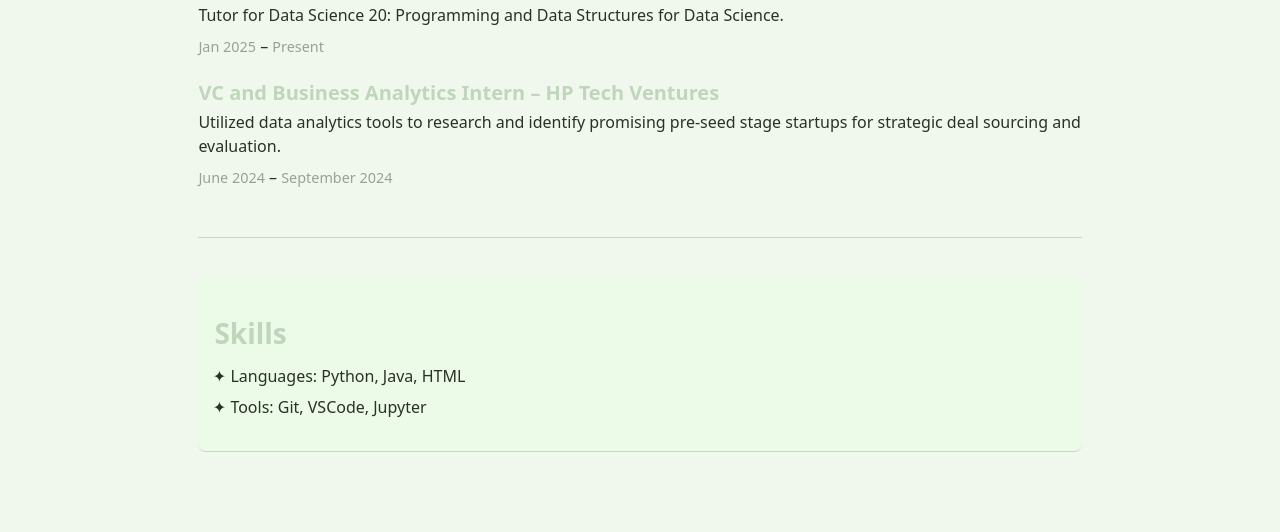
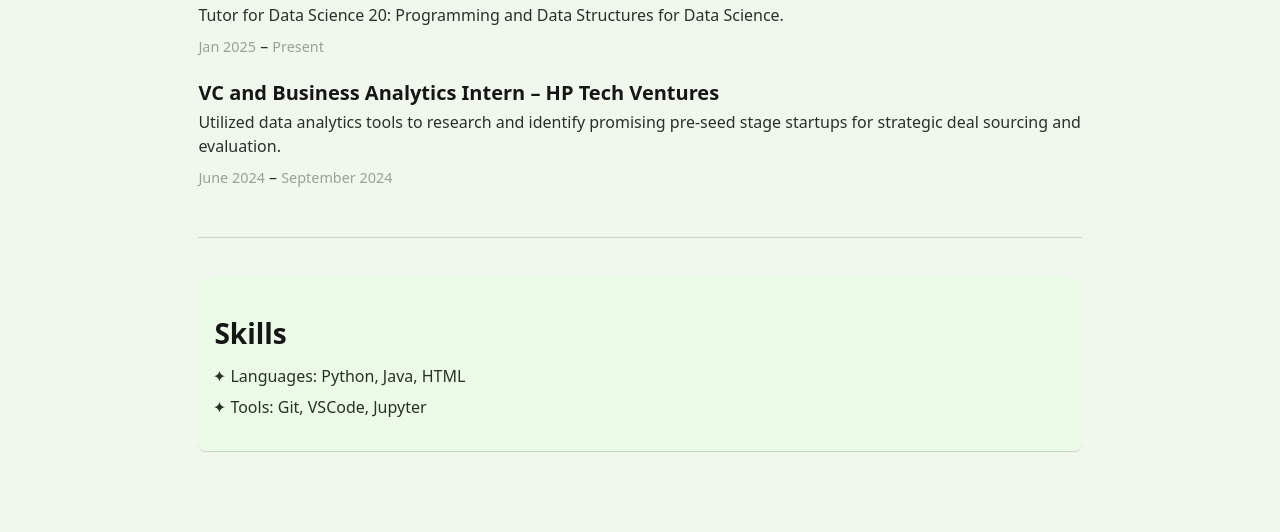
Before and after one commit to karinashah/lab1-portfolio, a plain HTML site: page resume/index.html in a window 1280 px wide. Shown: the part 533-1065 px from the top of the page. Drawn offline with Linux system fonts and the light colour scheme.

Commit message:
trying changes

```diff
--- a/style.css
+++ b/style.css
@@ -7,7 +7,7 @@
 /* THEME COLORS */
 html.light {
   background-color: oklch(97% 4% 140);
-  color: black;
+  color: oklch(20% 0% 0);
   --color-accent: oklch(85% 10% 140);
   --tooltip-bg-light: oklch(97% 4% 140 / 95%);
   --tooltip-text-light: oklch(30% 4% 140);
@@ -237,7 +237,7 @@ section {
 
 section > header h2 {
   font-size: 1.75em;
-  color: var(--color-accent);
+  color: oklch(20% 0% 0);
   margin-bottom: 0.5em;
 }
 
@@ -248,7 +248,7 @@ article {
 article h3 {
   font-size: 1.25em;
   margin-bottom: 0.3em;
-  color: var(--color-accent);
+  color: oklch(20% 0% 0);
 }
 
 article p {
```
